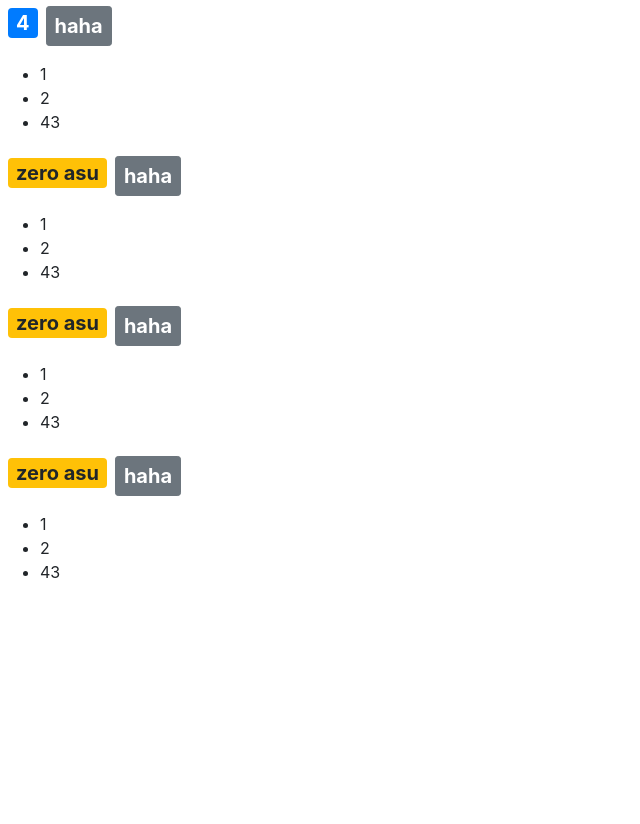
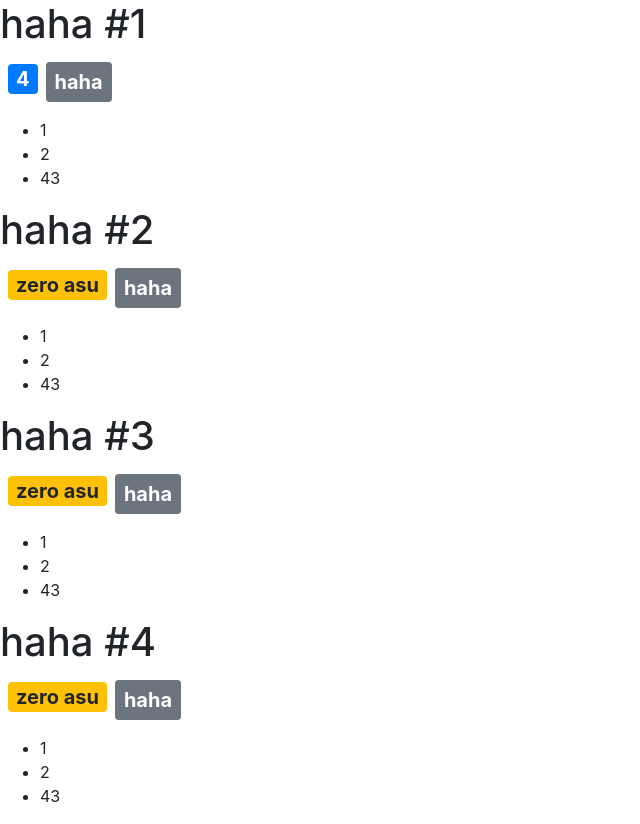
Before and after one commit to gelembungsahabat/learn-react, a React (Create React App) app: page / in a window 1280 px wide. Shown: the whole page, without its empty margins (0-640 px from the left). Before the commit the page ends 800 px from the top, so only its background shows below. Built offline with nearby package versions, Linux system fonts and the light colour scheme.

Commit message:
add passing children to other components

```diff
--- a/src/components/counter.js
+++ b/src/components/counter.js
@@ -17,6 +17,7 @@ class Counter extends Component {
     return (
       // <div>{this.renderTags()}</div>
       <React.Fragment>
+        {this.props.children}
         <span style={this.style} className={classes}>
           {this.formatCode()}
         </span>
--- a/src/components/counters.js
+++ b/src/components/counters.js
@@ -14,7 +14,9 @@ export default class Counters extends React.Component {
     return (
       <div>
         {this.state.counters.map(counter => (
-          <Counter key={counter.id} value={counter.value} />
+          <Counter key={counter.id} value={counter.value}>
+            <h1>haha #{counter.id}</h1>
+          </Counter>
         ))}
       </div>
     );
```
